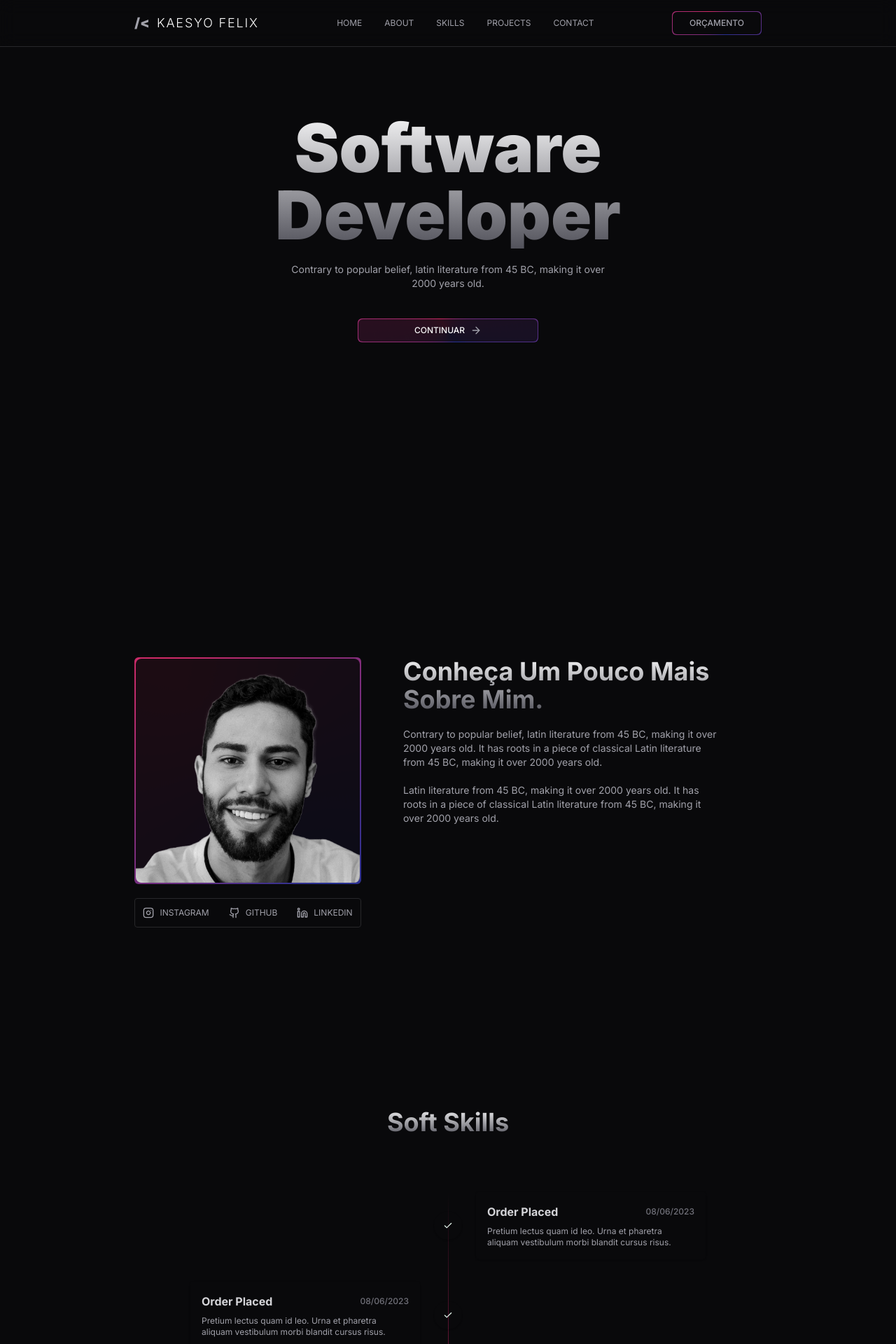
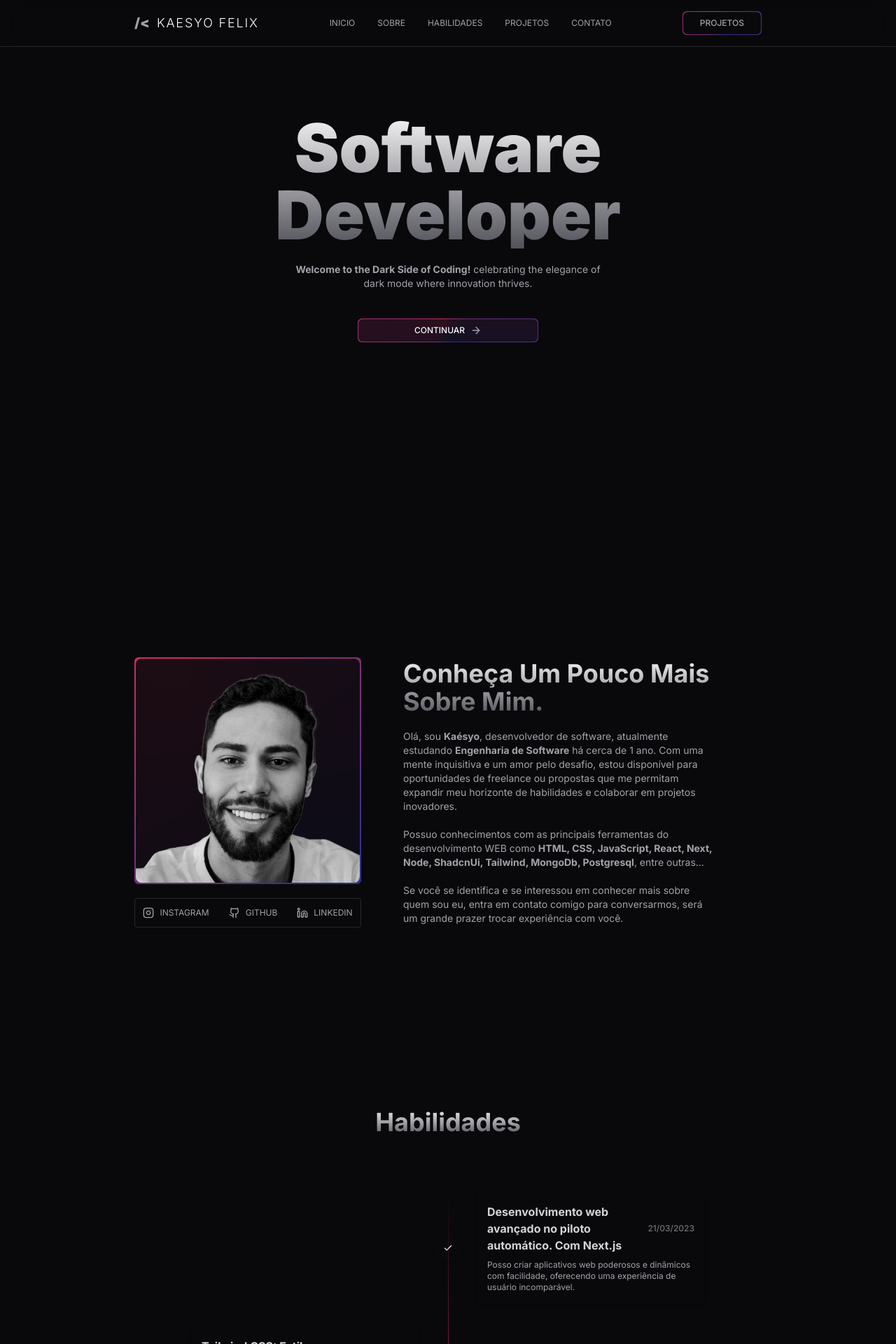
Before and after one commit to KARAUJO1003/portifolio.web.1.4.0, a Next.js app in the folder portifolio/: page / in a window 1280 px wide. Shown: the top 1920 px of the page at 70% size. Built offline with nearby package versions, Linux system fonts and the light colour scheme.

Commit message:
feat: adicionando copyrigth

```diff
--- a/portifolio/src/app/_components/global/footer.tsx
+++ b/portifolio/src/app/_components/global/footer.tsx
@@ -9,7 +9,7 @@ export const Footer = () => {
       <NavMenu className="max-sm:flex-col" />
       <SocialMediasContact variant="icon" border />
       <DescriptionTypography className="text-muted-foreground">
-        © 2024 kaesyo felix policy
+        © 2024 todos os direitos reservados.
       </DescriptionTypography>
     </footer>
   )
--- a/portifolio/src/app/_components/global/header.tsx
+++ b/portifolio/src/app/_components/global/header.tsx
@@ -19,7 +19,7 @@ export const Header = ({ className }: ComponentPropsDefault) => {
         <Logo className="size-5" />
         <NavMenu className="max-lg:hidden" />
         <ButtonBorderGradient>
-          <Link href={'/#contacts-section'}>orçamento</Link>
+          <Link href={'/#projects-section'}>projetos</Link>
         </ButtonBorderGradient>
       </div>
     </header>
--- a/portifolio/src/app/_components/global/timeline-soft-skills/timeline-card.tsx
+++ b/portifolio/src/app/_components/global/timeline-soft-skills/timeline-card.tsx
@@ -1,7 +1,18 @@
 import { Check } from 'lucide-react'
-import { HTMLAttributes } from 'react'
+import { ComponentProps } from 'react'
 
-export const TimelineCard = ({ ...props }: HTMLAttributes<HTMLDivElement>) => {
+type TimelineCardProps<T = unknown> = {
+  title: string
+  date: string
+  description: string
+} & T
+
+export const TimelineCard = ({
+  title,
+  date,
+  description,
+  ...props
+}: TimelineCardProps<ComponentProps<'div'>>) => {
   return (
     <div
       className="relative flex items-center justify-between md:justify-normal lg:odd:flex-row-reverse group is-active "
@@ -13,15 +24,12 @@ export const TimelineCard = ({ ...props }: HTMLAttributes<HTMLDivElement>) => {
 
       <div className="w-[calc(100%-4rem)] md:w-[calc(50%-2.5rem)]  p-4 rounded space-y-2 shadow">
         <div className="flex items-center justify-between  space-x-2 mb-1">
-          <div className="font-bold text-zinc-300">Order Placed</div>
+          <div className="font-bold text-zinc-300">{title}</div>
           <time className="font-caveat font-medium text-zinc-500 text-xs">
-            08/06/2023
+            {date}
           </time>
         </div>
-        <div className="text-zinc-400 text-xs">
-          Pretium lectus quam id leo. Urna et pharetra aliquam vestibulum morbi
-          blandit cursus risus.
-        </div>
+        <div className="text-zinc-400 text-xs">{description}</div>
       </div>
     </div>
   )
--- a/portifolio/src/app/_components/global/timeline-soft-skills/timeline-container.tsx
+++ b/portifolio/src/app/_components/global/timeline-soft-skills/timeline-container.tsx
@@ -9,11 +9,21 @@ export const TimelineContainer = () => {
     >
       <div>
         <div className=" space-y-8 relative before:absolute before:inset-0 before:ml-5 before:-translate-x-px md:before:mx-auto md:before:translate-x-0 before:h-full before:w-[1px] before:bg-gradient-to-b before:from-transparent before:via-pink-900 before:to-transparent before:max-lg:bg-transparent">
-          <TimelineCard />
-          <TimelineCard />
-          <TimelineCard />
-          <TimelineCard />
-          <TimelineCard />
+          <TimelineCard
+            title="Desenvolvimento web avançado no piloto automático. Com Next.js"
+            date="21/03/2023"
+            description="Posso criar aplicativos web poderosos e dinâmicos com facilidade, oferecendo uma experiência de usuário incomparável."
+          />
+          <TimelineCard
+            title="Tailwind CSS: Estilo sem esforço. "
+            date="12/05/2023"
+            description="Com Tailwind CSS, posso estilizar meus projetos de forma rápida e eficiente, garantindo uma aparência elegante e consistente em todos os dispositivos."
+          />
+          <TimelineCard
+            title="Shadcn/UI/GSAP"
+            date="31/07/2023"
+            description="Detalhes que fazem a diferença. Com Shadcn, UI e GSAP, posso adicionar toques finais e animações deslumbrantes que elevam a experiência do usuário a novos patamares."
+          />
         </div>
       </div>
     </article>
--- a/portifolio/src/app/_components/sections/about/about.tsx
+++ b/portifolio/src/app/_components/sections/about/about.tsx
@@ -5,27 +5,17 @@ import { DescriptionTypography } from '../../global/typography/description'
 import { SocialMediasContact } from '../../global/social-medias'
 import developerPhoto from '../../../../../public/developer-photo.png'
 import Image from 'next/image'
-// import bgImage from '@/assets/logo-backgrund.png'
 
 export const AboutSection = ({ className }: ComponentPropsDefault) => {
   return (
     <section
       id="about"
       className={cn(
-        [
-          'flex flex-col w-full min-h-[810px] items-center justify-center gap-10 pt-20',
-        ],
+        'flex flex-col w-full min-h-[810px] items-center justify-center gap-10 pt-20',
         className,
       )}
     >
-      {/* <Image
-        src={bgImage}
-        objectFit="cover"
-        fill
-        className="-translate-x-20"
-        alt="Imagem de background"
-      /> */}
-      <div className="space-y-5 flex items-start  justify-between gap-5 w-full max-[1240px]:flex-col max-[1240px]:items-center">
+      <div className="space-y-5 flex items-center  justify-between gap-5 w-full max-[1240px]:flex-col max-[1240px]:items-center">
         <TitleTypography
           size="lg"
           fontWeight="font-bold"
@@ -33,6 +23,7 @@ export const AboutSection = ({ className }: ComponentPropsDefault) => {
         >
           Conheça um pouco mais sobre mim.
         </TitleTypography>
+
         <div>
           <div className="relative inline-flex  overflow-hidden rounded-md p-[1px] focus:outline-none focus:ring-1 focus:ring-zinc-400/20 focus:ring-offset-1 focus:ring-offset-zinc-50/20 w-min">
             <span className="absolute inset-[-1000%] animate-[spin_3s_linear_infinite] bg-[conic-gradient(from_90deg_at_50%_50%,#263193_0%,#D22A67_50%,#263193_100%)]" />
@@ -75,14 +66,24 @@ export const AboutSection = ({ className }: ComponentPropsDefault) => {
           </TitleTypography>
 
           <DescriptionTypography className="text-start ">
-            Contrary to popular belief, latin literature from 45 BC, making it
-            over 2000 years old. It has roots in a piece of classical Latin
-            literature from 45 BC, making it over 2000 years old.
+            Olá, sou <strong>Kaésyo</strong>, desenvolvedor de software,
+            atualmente estudando <strong>Engenharia de Software</strong> há
+            cerca de 1 ano. Com uma mente inquisitiva e um amor pelo desafio,
+            estou disponível para oportunidades de freelance ou propostas que me
+            permitam expandir meu horizonte de habilidades e colaborar em
+            projetos inovadores. <br />
             <br />
+            Possuo conhecimentos com as principais ferramentas do
+            desenvolvimento WEB como{' '}
+            <strong>
+              HTML, CSS, JavaScript, React, Next, Node, ShadcnUi, Tailwind,
+              MongoDb, Postgresql
+            </strong>
+            , entre outras... <br />
             <br />
-            Latin literature from 45 BC, making it over 2000 years old. It has
-            roots in a piece of classical Latin literature from 45 BC, making it
-            over 2000 years old.
+            Se você se identifica e se interessou em conhecer mais sobre quem
+            sou eu, entra em contato comigo para conversarmos, será um grande
+            prazer trocar experiência com você.
           </DescriptionTypography>
         </article>
       </div>
--- a/portifolio/src/app/_components/sections/contacts/contacts.tsx
+++ b/portifolio/src/app/_components/sections/contacts/contacts.tsx
@@ -13,29 +13,32 @@ export const ContactsSection = () => {
       className="min-h-[810px] flex justify-center gap-40 items-center max-lg:gap-20 max-md:flex-col max-md:justify-start"
     >
       <div>
-        <TitleTypography size="lg"> Contacts</TitleTypography>
+        <TitleTypography size="lg"> Contato</TitleTypography>
         <DescriptionTypography className="text-left mt-5 max-w-80">
-          Contrary to popular belief, Lorem Ipsum is not simply random text. It
-          has roots in a piece of classical Latin literature from 45 BC, making
-          it over 2000 years old.
+          <strong>
+            Pronto para desbloquear o potencial do seu próximo projeto?
+          </strong>{' '}
+          Vamos nos conectar e dar vida à sua visão. Quer você seja um
+          recrutador em busca de talentos ou um cliente ávido por inovação,
+          <strong> juntos criaremos algo extraordinário</strong>.
         </DescriptionTypography>
-        <SocialMediasContact className="flex flex-col gap-3 mt-10" />
+        <SocialMediasContact className="flex flex-col gap-3 mt-10 " />
       </div>
       <div>
         <Card.Container className=" max-w-80">
           <Card.Header>
-            <strong className="text-sm">Vamos trabalhar juntos.</strong>
+            <strong className="text-sm">Vamos fazer um orçamento</strong>
             <span className="text-xs text-muted-foreground font-normal">
-              Será um grande prazer, fazer parte dessa jornada
+              Me chama no whatsapp +55 (94) 9****-**** ou se preferir deixe seu
+              endereço de e-mail logo abaixo.
             </span>
           </Card.Header>
           <Card.Body className="aspect-auto">
             <Card.Container className="mx-4 flex gap-4 items-center p-4">
               <Rocket size={18} />
               <div>
-                <strong className="text-sm">Vantagens</strong>
                 <DescriptionTypography className="text-left text-muted-foreground max-w-60">
-                  Consectetur adipisicing elit.
+                  Preencha seu e-mail para eu entrar em contato com você.
                 </DescriptionTypography>
               </div>
             </Card.Container>
@@ -48,7 +51,7 @@ export const ContactsSection = () => {
           </Card.Body>
           <Card.Footer>
             <ButtonBorderGradient variant="secondary">
-              Send
+              Enviar
             </ButtonBorderGradient>
           </Card.Footer>
         </Card.Container>
--- a/portifolio/src/app/_components/sections/home/home.tsx
+++ b/portifolio/src/app/_components/sections/home/home.tsx
@@ -23,9 +23,7 @@ export const HomeSection = ({ className }: ComponentPropsDefault) => {
     <SectionContainer
       id="home"
       className={cn(
-        [
-          'flex flex-col w-full items-center justify-start gap-10 min-h-[610px]',
-        ],
+        'flex flex-col w-full items-center justify-start gap-10 min-h-[610px]',
         className,
       )}
     >
@@ -40,10 +38,11 @@ export const HomeSection = ({ className }: ComponentPropsDefault) => {
         </TitleTypography>
 
         <DescriptionTypography className="max-sm:w-4/5">
-          Contrary to popular belief, latin literature from 45 BC, making it
-          over 2000 years old.
+          <strong>Welcome to the Dark Side of Coding!</strong> celebrating the
+          elegance of dark mode where innovation thrives.
         </DescriptionTypography>
       </div>
+
       <ButtonBorderGradient className="px-20" variant="secondary">
         <Link href={'/#about'} className="flex items-center gap-2">
           <span className="text-primary"> CONTINUAR</span>
--- a/portifolio/src/app/_components/sections/projects/projects.tsx
+++ b/portifolio/src/app/_components/sections/projects/projects.tsx
@@ -10,7 +10,7 @@ export const ProjectsSection = () => {
       className="flex flex-col items-center justify-center min-h-[810px] mb-20 max-sm:mb-0"
     >
       <TitleTypography size="lg" className="mb-14">
-        Projects
+        Projetos
       </TitleTypography>
       <div className="grid grid-cols-2 gap-5 w-full max-[1240px]:grid-cols-1 max-[1240px]:px-5 max-w-5xl">
         {Projects.map((project) => {
--- a/portifolio/src/app/_components/sections/soft-skills/soft-skills.tsx
+++ b/portifolio/src/app/_components/sections/soft-skills/soft-skills.tsx
@@ -8,7 +8,9 @@ export const SoftSkillsSection = () => {
       id="soft-skills-section"
       className="flex flex-col items-center pt-24"
     >
-      <TitleTypography size="lg">Soft Skills</TitleTypography>
+      <TitleTypography size="lg" className="normal-case">
+        Habilidades
+      </TitleTypography>
       <TimelineContainer />
     </SectionContainer>
   )
--- a/portifolio/src/app/pages/[id]/page.tsx
+++ b/portifolio/src/app/pages/[id]/page.tsx
@@ -39,8 +39,26 @@ export default function Page({ params }: { params: { id: string } }) {
             <AccordionItem value="req-fun">
               <AccordionTrigger>Requisitos Funcionais</AccordionTrigger>
               <AccordionContent>
-                O usuário não pode editar registro O usuário não pode excluir
-                registro
+                <ul className="space-y-3 ml-4 text-xs pr-4">
+                  <li className="flex flex-col gap-2">
+                    <strong>Tecnologias de ponta:</strong>
+                    <span className="text-muted-foreground">
+                      Utilizando as mais recentes tecnologias e bibliotecas,
+                      este projeto explora o potencial do Next.js 14,
+                      incorporando server actions e route handlers para uma
+                      experiência de backend eficiente e dinâmica.
+                    </span>
+                  </li>
+                  <li className="flex flex-col gap-2">
+                    <strong>Interface Cativante:</strong>{' '}
+                    <span className="text-muted-foreground">
+                      Com uma estética dark mode aprimorada por tons de azul
+                      vibrante, a interface é tanto funcional quanto
+                      esteticamente agradável, proporcionando uma experiência de
+                      usuário imersiva.
+                    </span>
+                  </li>
+                </ul>
               </AccordionContent>
             </AccordionItem>
             <AccordionItem value="req-no-fun">
@@ -53,8 +71,35 @@ export default function Page({ params }: { params: { id: string } }) {
             <AccordionItem value="reg">
               <AccordionTrigger>Regras de Negócio</AccordionTrigger>
               <AccordionContent>
-                O usuário não pode editar registro O usuário não pode excluir
-                registro
+                <ul className="space-y-3 ml-4 text-xs pr-4">
+                  <li className="flex flex-col gap-2">
+                    <strong>Gestão Financeira Simplificada:</strong>
+                    <span className="text-muted-foreground">
+                      Projetado para simplificar a gestão de finanças pessoais,
+                      o aplicativo oferece recursos abrangentes, desde o
+                      acompanhamento de despesas até a geração de relatórios
+                      visuais detalhados.
+                    </span>
+                  </li>
+                  <li className="flex flex-col gap-2">
+                    <strong>Validação de Dados Robusta:</strong>
+                    <span className="text-muted-foreground">
+                      Incorporando o poderoso Zod para validação de dados, o
+                      aplicativo garante a integridade dos dados em cada
+                      interação do usuário, mantendo a segurança e a precisão
+                      dos registros financeiros.
+                    </span>
+                  </li>
+                  <li className="flex flex-col gap-2">
+                    <strong>Integração de Dados Eficiente:</strong>
+                    <span className="text-muted-foreground">
+                      A integração perfeita com MongoDB e Prisma como ORM,
+                      juntamente com o uso eficaz de Axios, garante uma
+                      manipulação eficiente e segura dos dados, proporcionando
+                      uma experiência fluida e sem interrupções.
+                    </span>
+                  </li>
+                </ul>
               </AccordionContent>
             </AccordionItem>
           </Accordion>
--- a/portifolio/src/lib/utilities.tsx
+++ b/portifolio/src/lib/utilities.tsx
@@ -41,23 +41,23 @@ export const SocialMedias = [
 export const NavMenuItems = [
   {
     url: '/',
-    label: 'Home',
+    label: 'Inicio',
   },
   {
     url: '/#about',
-    label: 'About',
+    label: 'Sobre',
   },
   {
     url: '/#soft-skills-section',
-    label: 'Skills',
+    label: 'Habilidades',
   },
   {
     url: '/#projects-section',
-    label: 'Projects',
+    label: 'Projetos',
   },
   {
     url: '/#contacts-section',
-    label: 'Contact',
+    label: 'Contato',
   },
 ]
 export const Projects: ProjectProps[] = [
@@ -65,7 +65,7 @@ export const Projects: ProjectProps[] = [
     id: '1',
     title: 'Finance Fire',
     description:
-      'Contrary to popular belief, Lorem Ipsum is not simply random text.s It has roots in a piece of classical Latin literature from 45 BC,making it over 2000 years old.',
+      'Este projeto pessoal fullstack, representa a culminação de habilidades e paixões em desenvolvimento de software. Desenvolvido com Next.js, MongoDB, TailwindCSS, Shadcn UI, GSAP, Recharts, TypeScript, Zod para validação de dados e React Hook Form com componentes Shadcn UI, este aplicativo foi concebido para ser uma experiência de gestão financeira intuitiva e visualmente estimulante.',
     urlDeploy: 'https://portifolio.kaesyofelix.com.br/',
     urlRepository: 'https://portifolio.kaesyofelix.com.br/',
     images: [
@@ -95,7 +95,7 @@ export const Projects: ProjectProps[] = [
     id: '2',
     title: 'Conversor para extenso.',
     description:
-      'Conversor de números por estenso responsivo. Aplicativo web responsivo, para gestão de finanças pessoais',
+      'Este projeto ReactJS apresenta uma única tela com um design intuitivo, elegante e simplificado, criado para oferecer uma experiência de usuário fluida e eficiente. O foco principal é um conversor de números por extenso, com a capacidade de mascarar inputs nos formatos monetario e normal, além de permitir que o usuário escolha entre diferentes formatos de resultado.',
     urlDeploy: 'https://portifolio.kaesyofelix.com.br/',
     urlRepository: 'https://portifolio.kaesyofelix.com.br/',
     images: [
```
